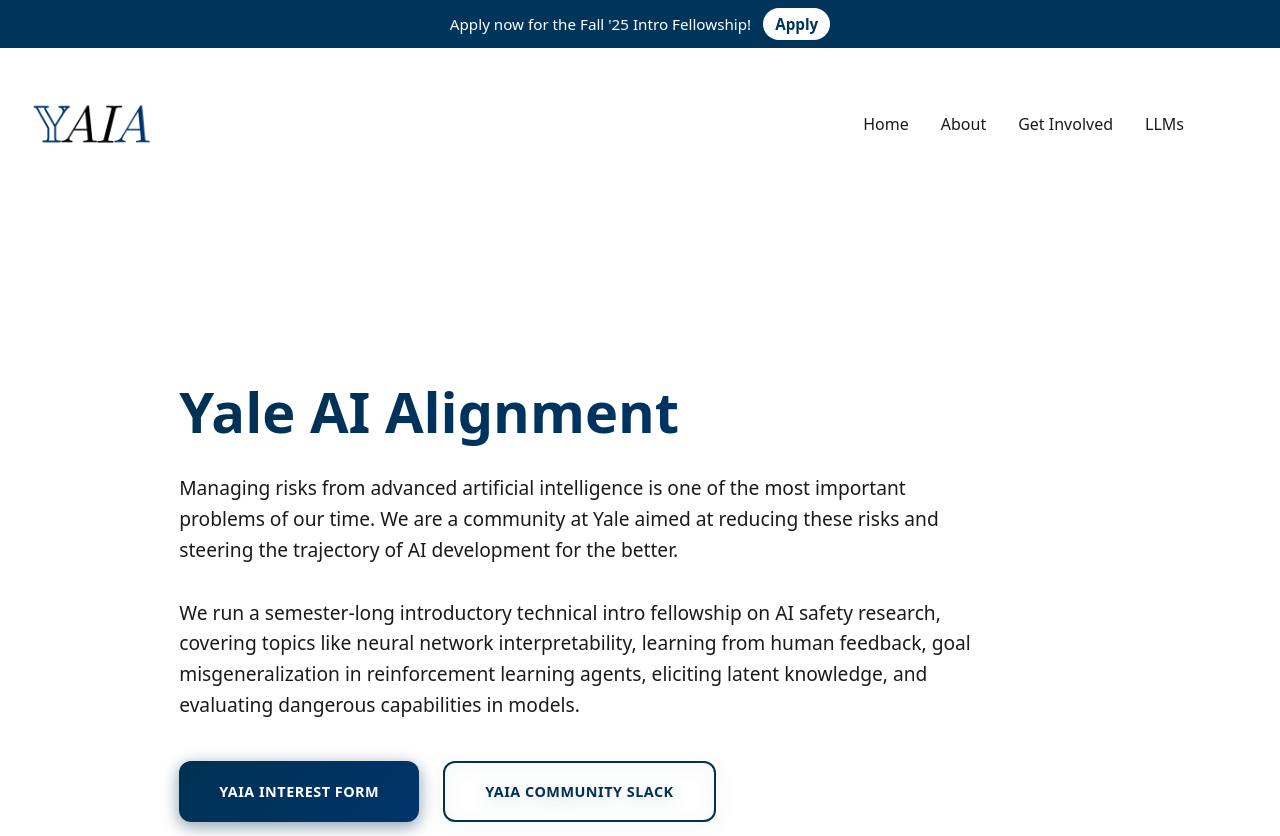
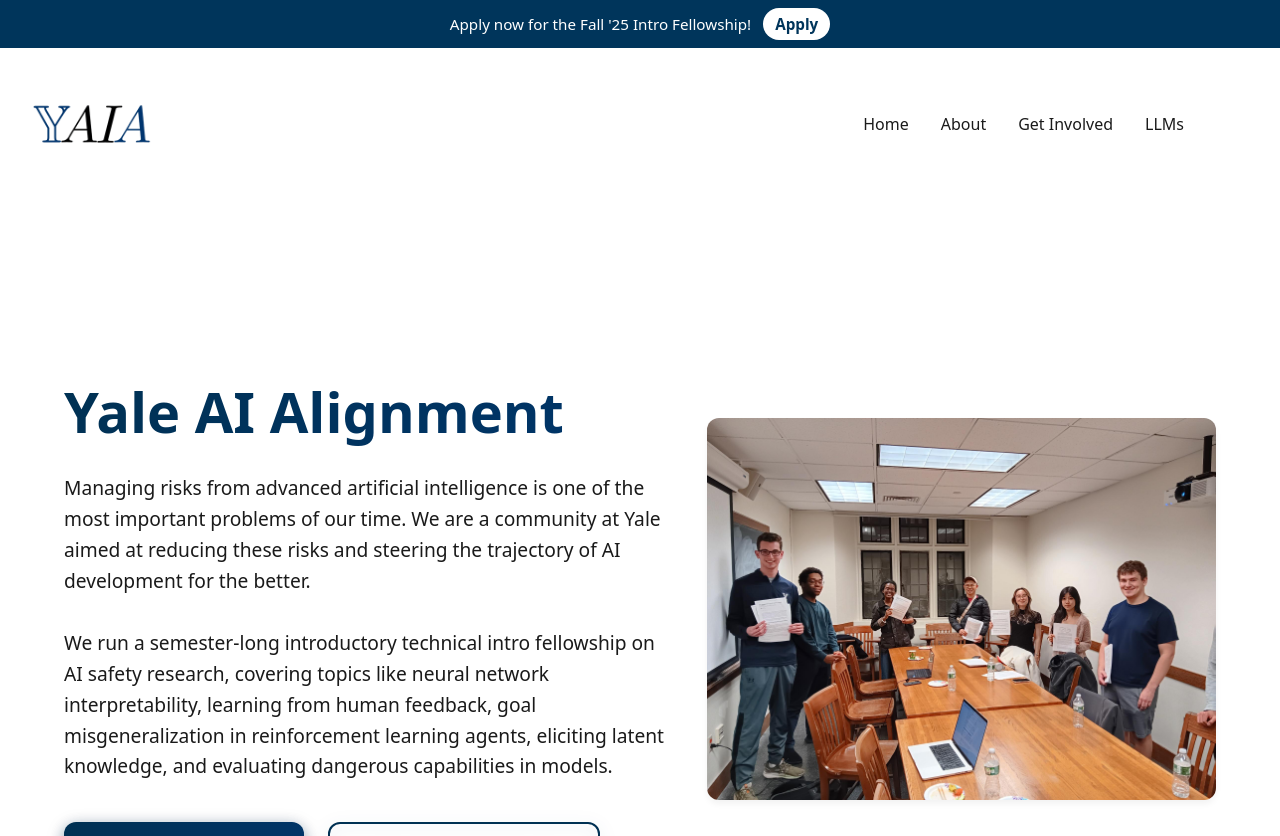
Before and after one commit to yejun-yun/yaleaia-website, a React (Create React App) app in the folder frontend/: page /#/ in a window 1280 px wide. Shown: the top 836 px of the page. Built offline with nearby package versions, Linux system fonts and the light colour scheme; no server answers.

Commit message:
moved image on webiste

```diff
--- a/frontend/src/pages/Home.js
+++ b/frontend/src/pages/Home.js
@@ -33,6 +33,7 @@
       </Helmet>
 
       <section className="hero">
+        <div className="hero-inner">
           <div className="hero-content">
             <h1 style={{color: 'inherit'}}>Yale AI Alignment</h1>
             <p className="hero-subtitle">Managing risks from advanced artificial intelligence is one of the most important problems of our time. We are a community at Yale aimed at reducing these risks and steering the trajectory of AI development for the better.</p>
@@ -42,19 +43,17 @@
               <Link to="https://join.slack.com/t/yaleaialignment/shared_invite/zt-2tbqdofqr-AyCDedQdqxYtToi994IR6w" className="secondary-button" target="_blank" rel="noopener noreferrer">YAIA Community Slack</Link>
             </div>
           </div>
-      </section>
           {showPhoto && (
-        <section className="community-photo-section">
-          <div className="container">
+            <div className="hero-image">
               <img
                 src={`${process.env.PUBLIC_URL}/group-photo.jpg`}
                 alt="YAIA members at a meeting"
-              className="community-photo"
                 onError={() => setShowPhoto(false)}
               />
             </div>
+          )}
+        </div>
       </section>
-      )}
 
     </div>
   );
--- a/frontend/src/styles/Home.css
+++ b/frontend/src/styles/Home.css
@@ -50,10 +50,18 @@
   padding-bottom: 10rem;
 }
 
+.hero-inner {
+  display: grid;
+  grid-template-columns: 1.2fr 1fr;
+  gap: 2rem;
+  align-items: center;
+  max-width: 1200px;
+  margin: 0 auto;
+}
+
 .hero-content {
   max-width: 800px;
   margin: 0;
-  margin-left: 10%;
   text-align: left;
 }
 
@@ -82,6 +90,20 @@
   margin-top: 2rem;
   padding: 0.5rem 0;
   filter: drop-shadow(0 4px 8px rgba(0, 49, 83, 0.2));
+}
+
+.hero-image {
+  display: flex;
+  align-items: center;
+  justify-content: center;
+}
+
+.hero-image img {
+  width: 100%;
+  height: auto;
+  max-width: 520px;
+  border-radius: 12px;
+  box-shadow: var(--shadow-standard-light);
 }
 
 .primary-button,
@@ -255,6 +277,13 @@
   .hero {
     padding: 4rem 1rem;
   }
+  .hero-inner {
+    grid-template-columns: 1fr;
+    gap: 1.5rem;
+  }
+  .hero-image img {
+    max-width: 100%;
+  }
 
   .container {
     padding: 0 1rem;
```
Lines whose indentation alone changed are shown as unchanged.
